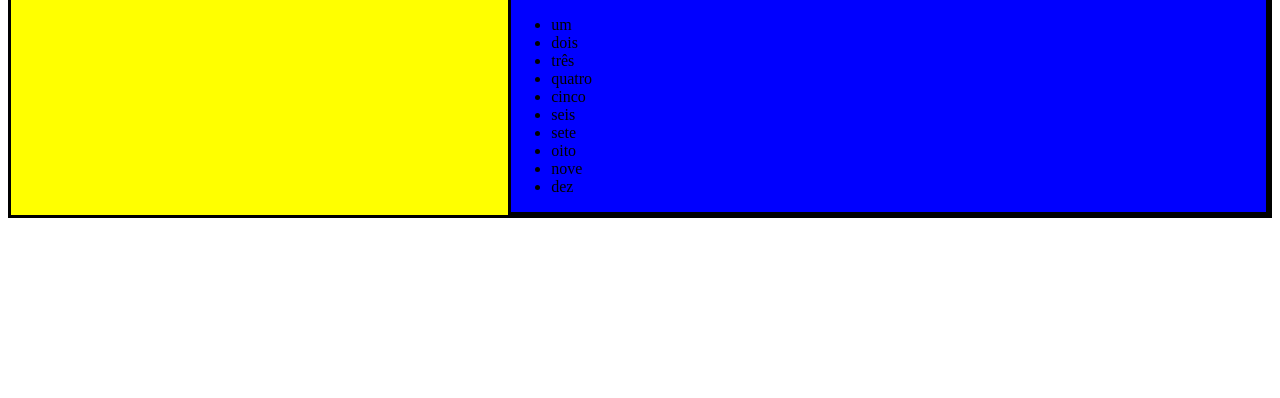
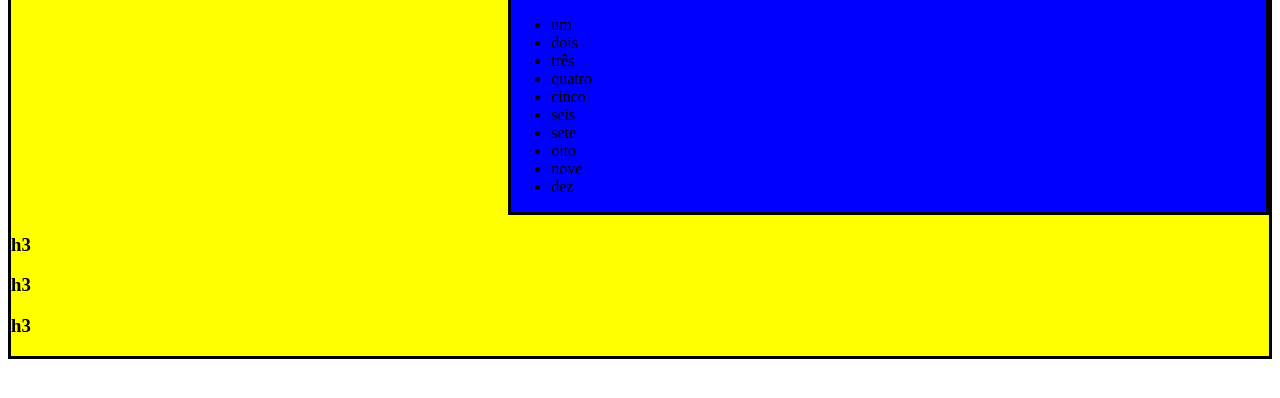
Before and after one commit to henrique3g/trybe-exercises, a plain HTML site: page modulo_1/bloco_5/dia_2/exercises.html in a window 1280 px wide. Shown: the part 348-746 px from the top of the page. Drawn offline with Linux system fonts and the light colour scheme.

Commit message:
requisito 9

```diff
--- a/modulo_1/bloco_5/dia_2/exercises.html
+++ b/modulo_1/bloco_5/dia_2/exercises.html
@@ -110,6 +110,11 @@
     }
     rightContent.appendChild(listUl)
     // 9 - Adicione 3 tags h3 , todas sendo filhas do div criado no passo 2.
+    const h3 = document.createElement('h3')
+    h3.innerText = 'h3'
+    divMainContent.appendChild(h3.cloneNode(true))
+    divMainContent.appendChild(h3.cloneNode(true))
+    divMainContent.appendChild(h3.cloneNode(true))
     </script>
 </body>
 
```
